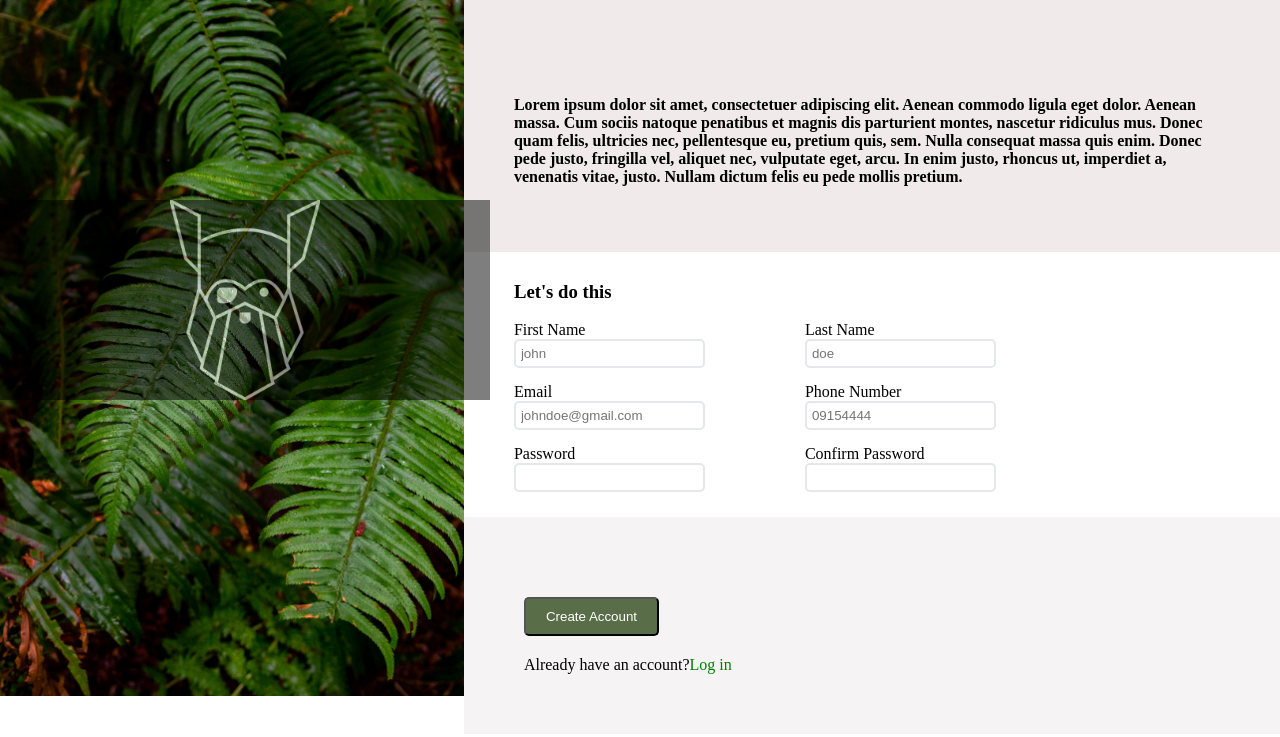
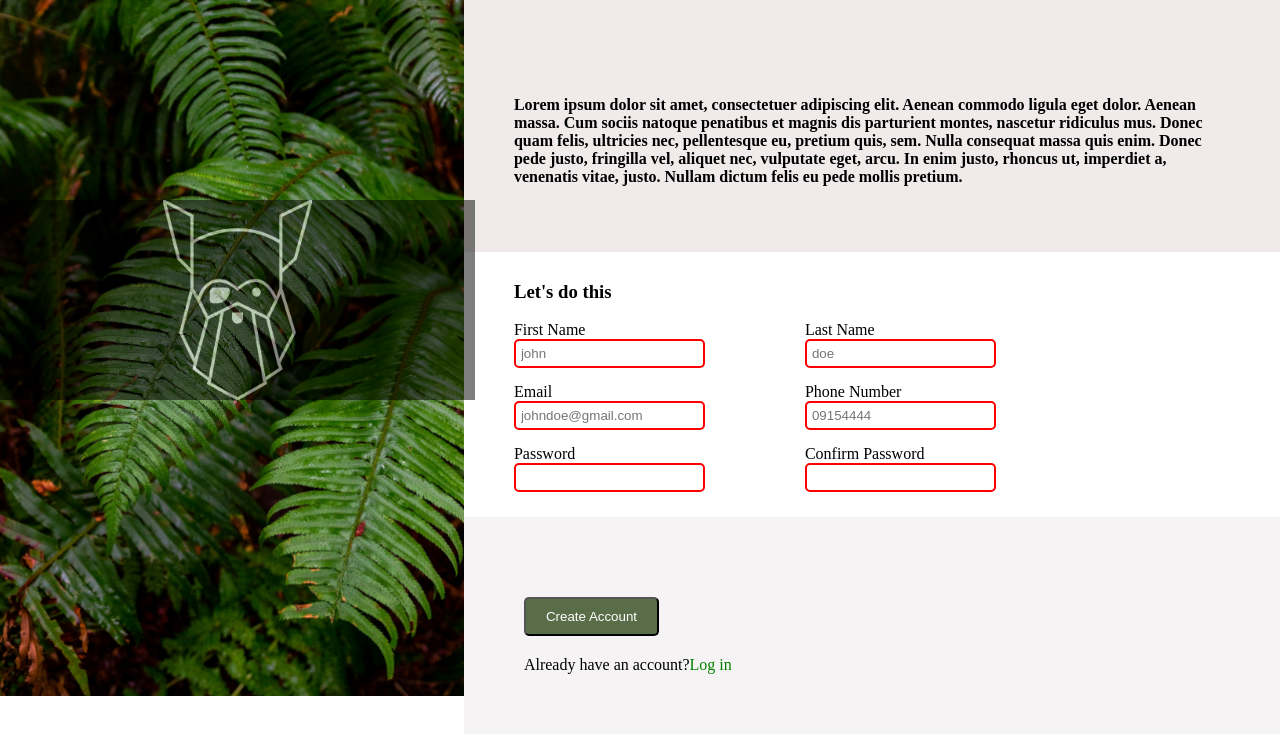
Before and after one commit to Gary-love/Sign-up-Form, a plain HTML site: page index.html in a window 1280 px wide. Drawn offline with Linux system fonts and the light colour scheme.

Commit message:
style:final touches

```diff
--- a/style.css
+++ b/style.css
@@ -22,9 +22,7 @@ body{
     background-color: white;
     display: flex;
     padding: 10px 50px;
-    box-shadow: black;
-    gap:10px
-
+    box-shadow: 10px 5px 5px red;
 }
 #first-form,#second-form,#third-form{
     display: flex;
@@ -69,7 +67,7 @@ span{
     height: 200px;
     background-color:  rgb(0, 0, 0);
     opacity: 0.5;
-    width: 490px;
+    width: 475px;
     top: 200px;
     z-index: 2;
 }
@@ -80,7 +78,7 @@ span{
 }
 .credit{
  position: absolute;
- top: 115vh;
+ top: 100vh;
  left: 100px;
  z-index: 3;
  color: white;
@@ -88,6 +86,7 @@ span{
 input:focus{
     border-color:rgba(38, 0, 255, 0.308) ;
     background-color: rgb(41, 175, 219);
+    box-shadow: 10px 5px 5px rgb(150, 147, 147);
 }
 input{
   border: 2px solid #E5E7EB;
@@ -99,10 +98,9 @@ a{
     text-decoration: none;
     color: green;
 }
-
 input:valid{
     border-color: green;
 }
-/* input:invalid{
+input:invalid{
     border-color: red;
-} */
+}
```
